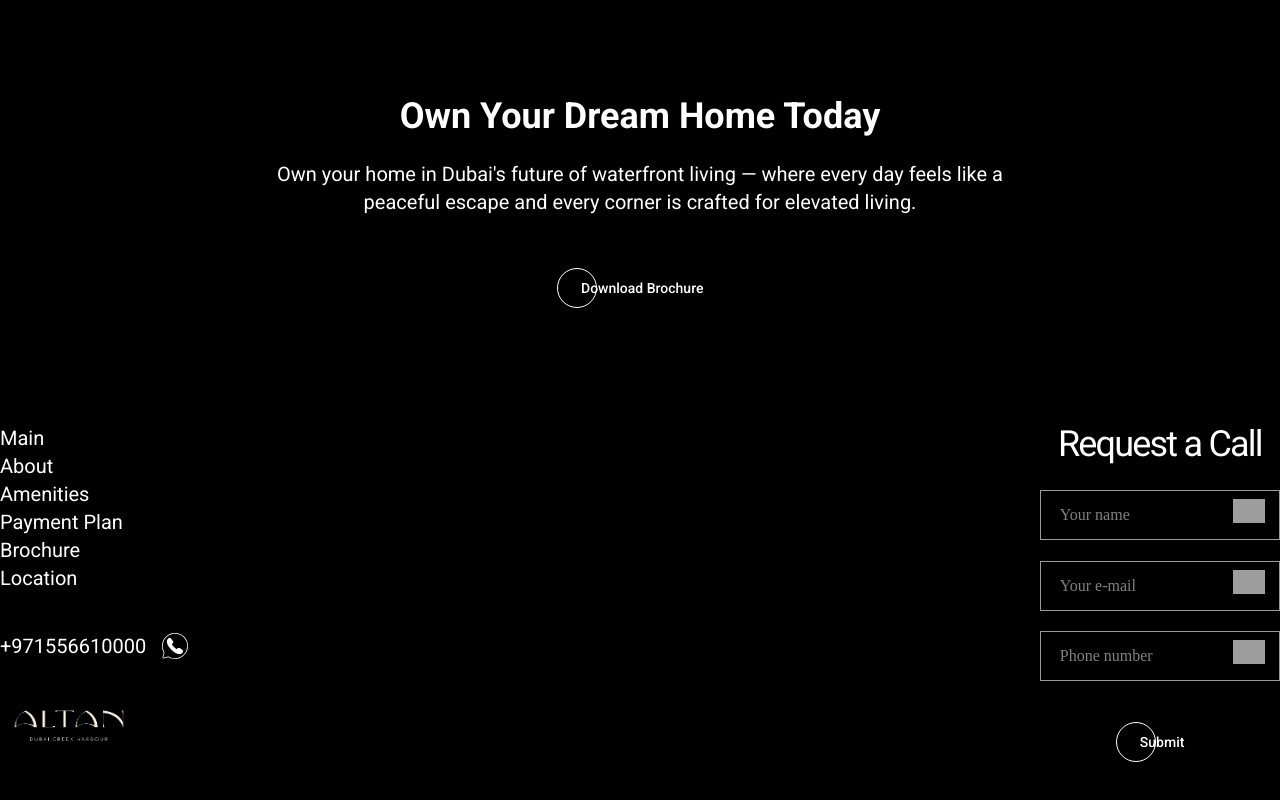
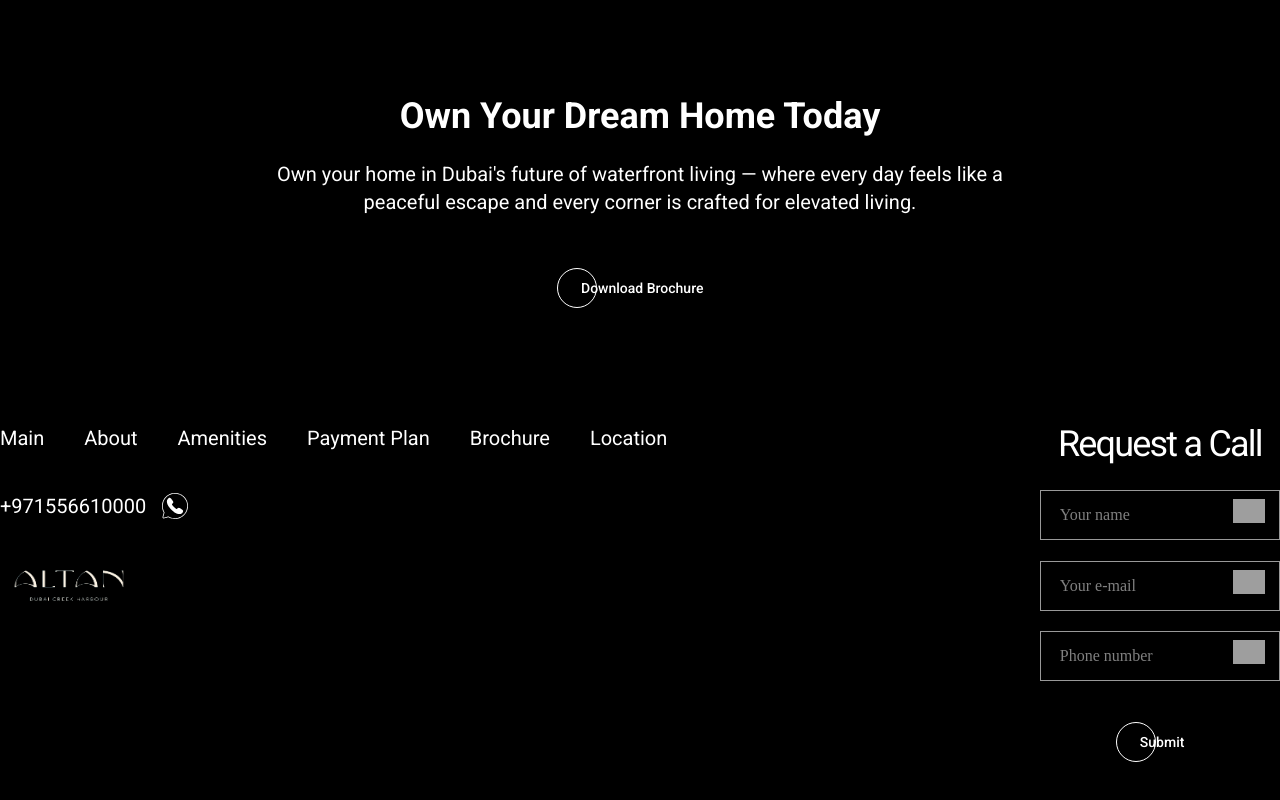
Before and after one commit to uzairDevHomeland/landingpages, a Next.js app: page / in a window 1280 px wide. Shown: the part 4955-5755 px from the top of the page. Built offline with nearby package versions, Linux system fonts and the light colour scheme; grey boxes are pictures that could not be loaded.

Commit message:
first commit

```diff
--- a/src/app/page.js
+++ b/src/app/page.js
@@ -831,7 +831,7 @@ export default function Main() {
         <div className="container mx-auto flex  flex-col md:flex-row gap-10  lg:p-0 p-6 justify-between">
 
         <div className="flex flex-col gap-10">
-          <ul className="space-x-10 lg:flex lg:flex-ro flex-col text-white">
+          <ul className="space-x-10 lg:flex lg:flex-row flex-col text-white">
             <li className="xl:text-xl text-base">
               <a href="#main" className="hover:text-blue-500 transition-colors">
                 Main
```
